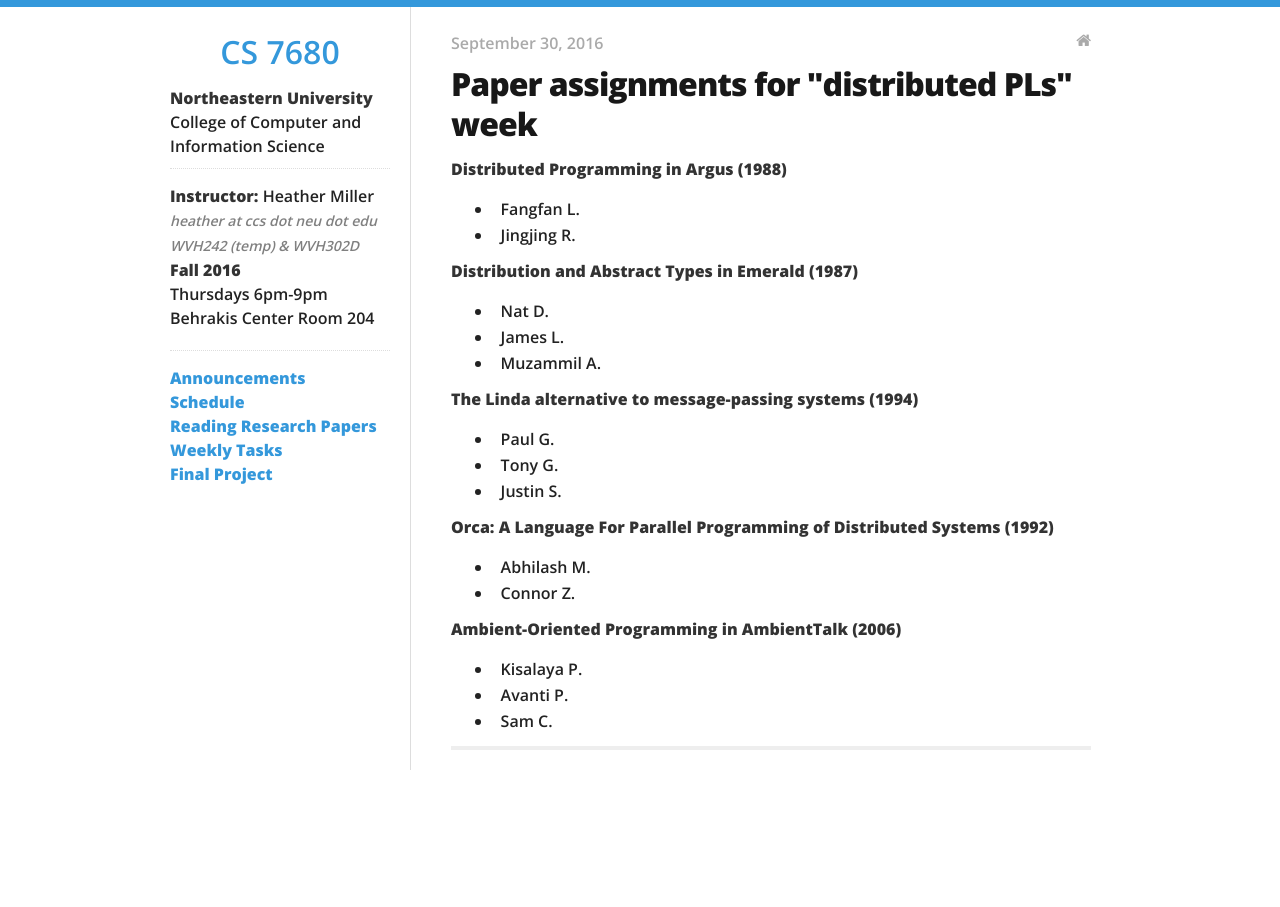
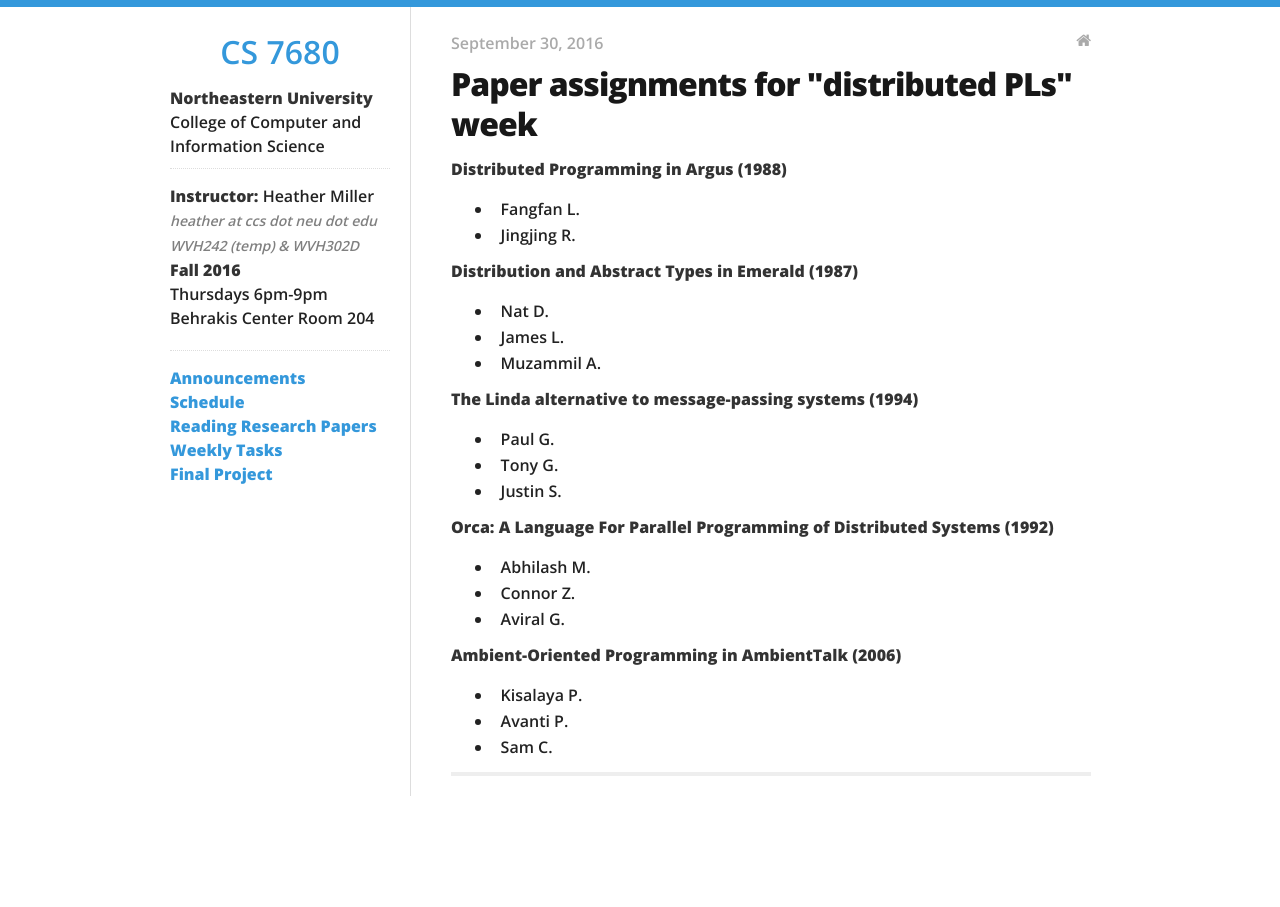
Before and after one commit to heathermiller/wwwcs7680, a Jekyll site: the page built from _posts/2016-09-30-paper-assignments-for-week-6.md, in a window 1280 px wide. Built offline with Jekyll 4.4.1, drawn with Linux system fonts in a browser that asks for light colours; nearby versions of some CDN libraries.

Commit message:
Forgot someone

```diff
--- a/_posts/2016-09-30-paper-assignments-for-week-6.md
+++ b/_posts/2016-09-30-paper-assignments-for-week-6.md
@@ -24,6 +24,7 @@ title: Paper assignments for "distributed PLs" week
 
 - Abhilash M.
 - Connor Z.
+- Aviral G.
 
 [**Ambient-Oriented Programming in AmbientTalk (2006)**](https://scholar.google.com/scholar?cluster=8035716316641808258&hl=en&as_sdt=0,22)
 
```
